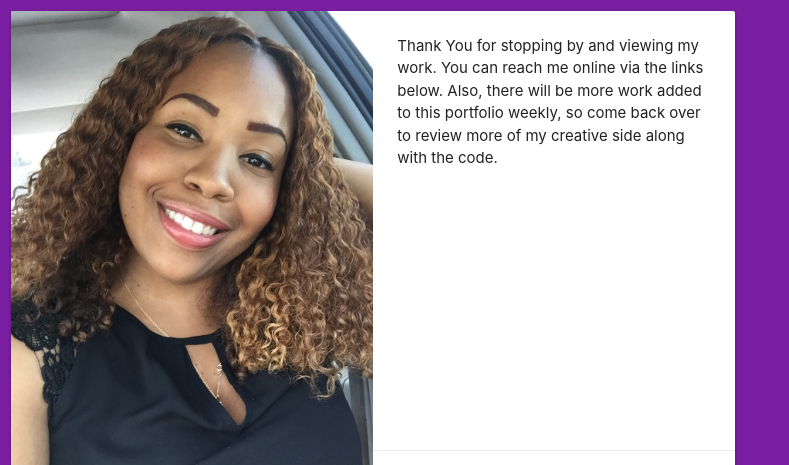
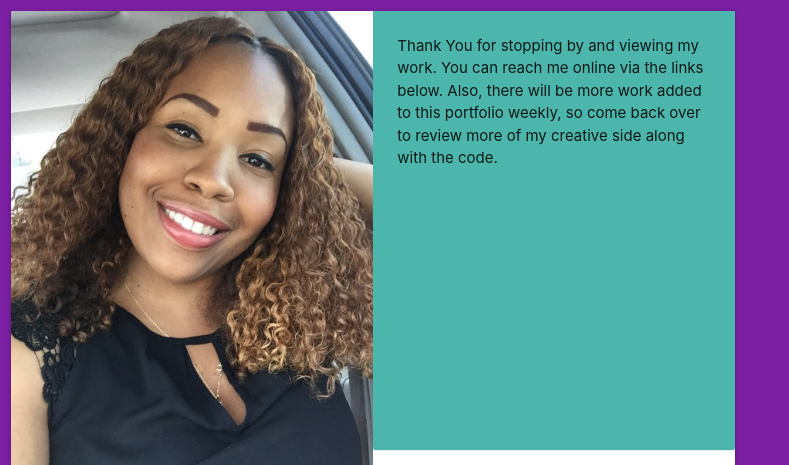
Before and after one commit to jenn2318/Jennifer-P, a website: page public/contact.html in a window 1280 px wide. Shown: the part 702-1167 px from the top of the page, without its empty margins (0-789 px from the left). Drawn offline with nearby package versions, Linux system fonts and the light colour scheme.

```diff
--- a/public/contact.html
+++ b/public/contact.html
@@ -104,7 +104,7 @@
                     <img src="assets/images/jenn1.jpg">
                 </div>
                 <div class="card-stacked">
-                    <div class="card-content">
+                    <div class="card-content #4db6ac teal lighten-2">
                         <p>Thank You for stopping by and viewing my work. You can reach me online via the links below. Also, there will be more work added to this portfolio weekly, so come back over to review more of my creative side along with the code.</p>
                     </div>
                     <div class="card-action">
```
Also changed, not shown: public/index.html (+1 -5 lines).
